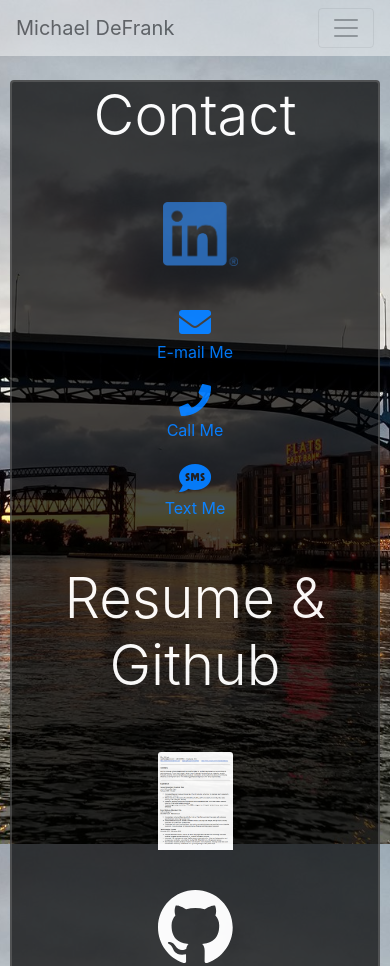
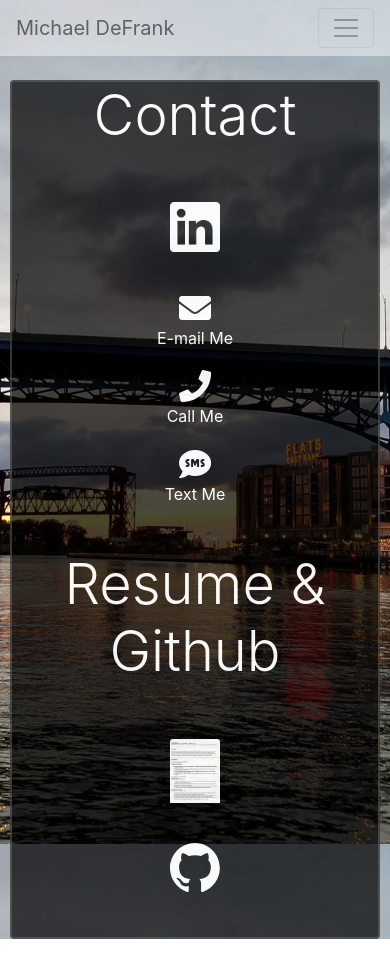
Before and after one commit to mjdefrank/mjdefrank.github.io, a plain HTML site: page contact.html in a window 390 px wide. Shown: the top 966 px of the page. After the commit the page ends 939 px from the top, so only its background shows below. Drawn offline with nearby package versions, Linux system fonts and the light colour scheme.

Commit message:
Fix mobile horizontal scroll bug; clean up contact icons

```diff
--- a/assets/css/style.css
+++ b/assets/css/style.css
@@ -2,6 +2,11 @@ body {
     background-image: url('../images/lakeerie.jpg');
     background-size: cover;
     background-attachment: fixed;
+
+    &>div.row {
+        margin-left: 0;
+        margin-right: 0;
+    }
 }
 
 #smsIcon {
@@ -9,7 +14,12 @@ body {
 }
 
 .contactIcons {
-    min-width: 33%
+    min-width: 33%;
+    color: white;
+
+    & a, i {
+        color: white;
+    }
 }
 
 .card.col-sm-8.col-md-5 {
@@ -60,8 +70,12 @@ a.nav-link:hover {
     padding: 15px;
     }
 
-#contact {
+.contact {
     padding: 25px;
+
+    & div>a>img {
+        width: 50px;
+    }
 }
 
 a>img.card-img-top {
@@ -70,8 +84,12 @@ a>img.card-img-top {
     background-color: transparent;
     border: none;
 }
-.card-img-top:hover{
-    transform: scale(1.05);
+.card-img-top:hover, .contactIconWrapper {
+    transition: transform 0.5s ease-in-out;
+
+    &:hover {
+        transform: scale(1.1);
+    }
 }
 
 hr.my-4 {
@@ -85,18 +103,23 @@ summary {
     margin-bottom: 30px;
 }
 
+details {
+    margin-top: 15px;
+}
+
+#about {
+    opacity: 1;
+
+    & img {
+        border-radius: 15px;
+        border: solid 2px rgba(109, 109, 109, 0.5);
+    }
+}
+
 @media (max-width: 576px) {
     div.col-xs-10 a img.card-img-top {
         max-width: 75px;
         margin: 20px 0;
-    }
-
-    #linkedInLogo {
-        transform: translateX(5px);
-    }
-
-    #linkedInLogo:hover {
-        transform: translateX(5px) scale(1.05);
     }
 
     .card.col-sm-8.col-md-5 {
--- a/contact.html
+++ b/contact.html
@@ -37,24 +37,32 @@
     </nav>
     <br />
         <div class="row">
-            <div class="card col-xs-12 col-sm-8 offset-sm-2" id="about">
+            <div class="card col-xs-12 col-sm-8 offset-sm-2">
                 <h1 class="display-4">Contact</h1>
-                <div class="row" id="contact">
+                <div class="contact row">
                     <div class="col-sm-3 col-xs-10  offset-xs-1 contactIcons">
-                        <a href="https://www.linkedin.com/in/michael-defrank/"><img class="card-img-top" id="linkedInLogo" src="./assets/images/LI-In-Bug.png" alt="LinkedIn logo"></a>
+                        <div class="contactIconWrapper">
+                            <a href="https://www.linkedin.com/in/michael-defrank/"><img class="card-img-top" id="linkedInLogo" src="./assets/images/linked_in.png" alt="LinkedIn logo"></a>
+                        </div>
                     </div>
                     <div class="col-sm-3 col-xs-10  offset-xs-1 contactIcons">
-                        <a href="mailto:mjdefrank@gmail.com"><i class="fas fa-envelope fa-2x"></i><br/>E-mail Me</a>
+                        <div class="contactIconWrapper">
+                            <a href="mailto:mjdefrank@gmail.com"><i class="fas fa-envelope fa-2x"></i><br/>E-mail Me</a>
+                        </div>
                     </div>
                     <div class="col-sm-3 col-xs-10  offset-xs-1 contactIcons">
-                        <a href="tel:440-503-5602"><i class="fas fa-phone fa-2x"></i><br/>Call Me</a>
+                        <div class="contactIconWrapper">
+                            <a href="tel:440-503-5602"><i class="fas fa-phone fa-2x"></i><br/>Call Me</a>
+                        </div>
                     </div>
-                    <div id="smsIcon" class="col-sm-3 col-xs-10 offset-xs-1" contactIcons >
-                        <a href="sms:440-503-5602"><i class="fas fa-sms fa-2x"></i><br/>Text Me</a>
+                    <div id="smsIcon" class="col-sm-3 col-xs-10 offset-xs-1 contactIcons">
+                        <div class="contactIconWrapper">
+                            <a href="sms:440-503-5602"><i class="fas fa-sms fa-2x"></i><br/>Text Me</a>
+                        </div>
                     </div>
                 </div>
                 <h1 class="display-4">Resume & Github</h1>
-                <div class="row" id="contact">
+                <div class="contact row">
                     <div class="col-sm-6 col-xs-10  offset-xs-1">
                         <a href="./assets/Mike_DeFrank_Resume_June_24.pdf" target="_blank"><img class="card-img-top" src="./assets/images/resumethumb.PNG" alt="Resume Thumbnail"></a>
                     </div>
```
Also changed, not shown: assets/images/LI-In-Bug.png (deleted), assets/images/linked_in.png (added), assets/images/linkedin.png (deleted).
